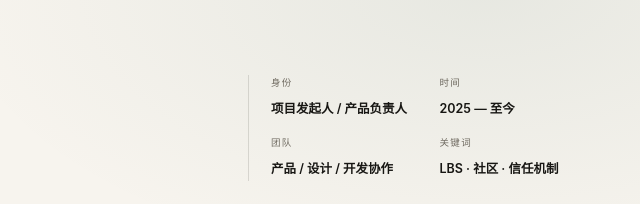
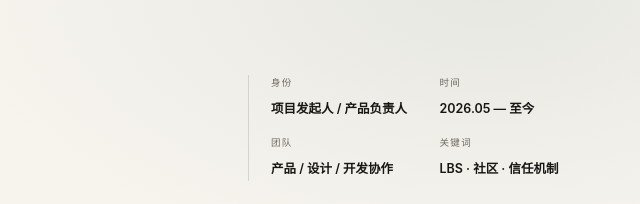
Before and after one commit to Canky508/pm-portfolio, a plain HTML site: page index.html in a window 1280 px wide. Shown: the part 1572-1776 px from the top of the page, 640-1280 px from the left. Drawn offline with Linux system fonts and the light colour scheme.

Commit message:
fix: correct StarFun start date

```diff
--- a/index.html
+++ b/index.html
@@ -481,7 +481,7 @@
         </div>
         <div class="case-meta reveal">
           <div><small>身份</small><b>项目发起人 / 产品负责人</b></div>
-          <div><small>时间</small><b>2025 — 至今</b></div>
+          <div><small>时间</small><b>2026.05 — 至今</b></div>
           <div><small>团队</small><b>产品 / 设计 / 开发协作</b></div>
           <div><small>关键词</small><b>LBS · 社区 · 信任机制</b></div>
         </div>
```
